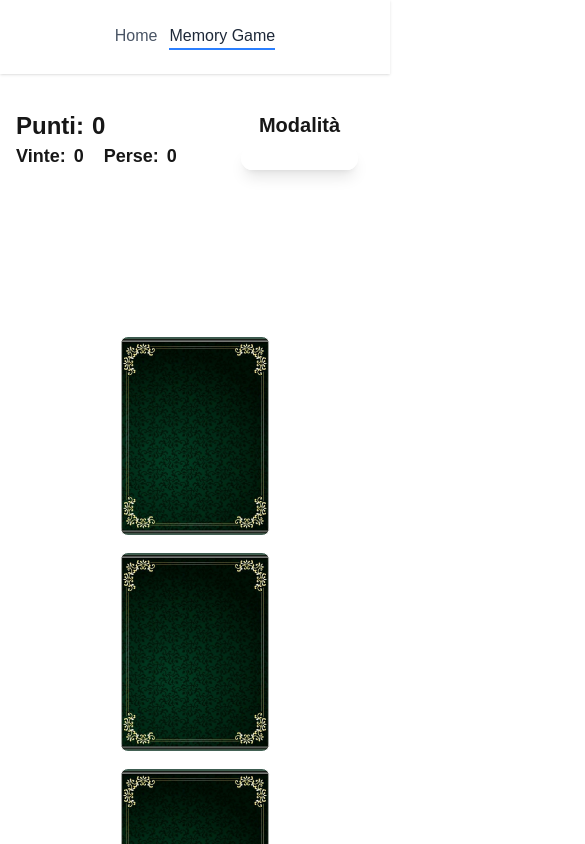
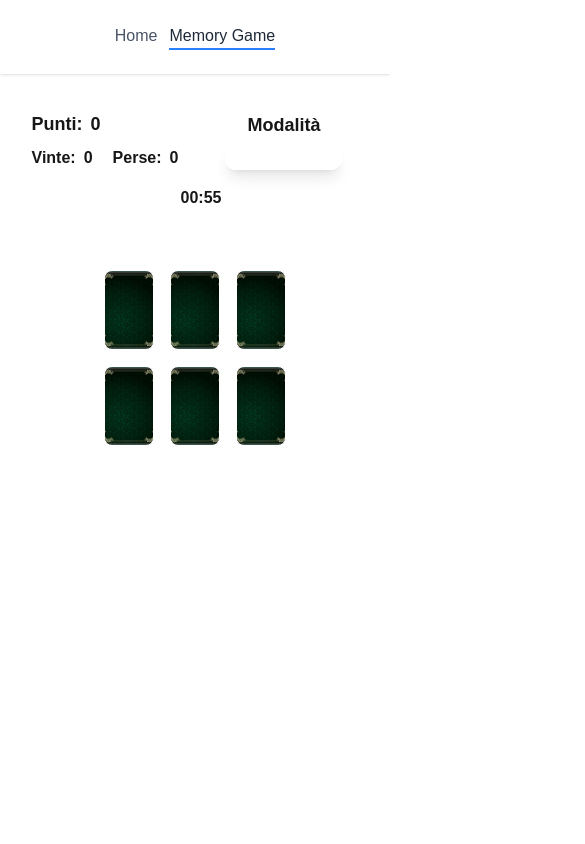
Before and after one commit to StefanoDaniello/prova-zustand, a Next.js app: page /memory-game in a window 390 px wide. Shown: the top 844 px of the page, 585 px wide, since content can reach past the window. Built offline with nearby package versions, Linux system fonts and the light colour scheme.

Commit message:
fix mobile

```diff
--- a/src/app/globals.css
+++ b/src/app/globals.css
@@ -55,6 +55,7 @@ body {
 
 .status-bar {
   display: flex;
+  flex-wrap: wrap;
   gap: 10px;
   padding: 20px;
   border-radius: 10px;
@@ -93,3 +94,54 @@ body {
     hue-rotate(185deg) brightness(101%) contrast(104%);
   width: 30px;
 }
+
+@media (max-width: 1024px) {
+  .status-indicator {
+    width: 45px;
+    height: 35px;
+    border-radius: 30px;
+    border-width: 2px;
+  }
+
+  .timer {
+    width: 20px;
+  }
+
+  .status-bar {
+    padding: 10px;
+    gap: 5px;
+  }
+
+  .status-indicator.filled {
+    border-width: 2px;
+  }
+}
+
+@media (max-width: 768px) {
+  .status-indicator {
+    width: 32px;
+    height: 25px;
+    border-radius: 30px;
+    border-width: 2px;
+  }
+
+  .timer {
+    width: 20px;
+  }
+
+  .status-bar {
+    padding: 10px;
+    gap: 5px;
+  }
+
+  .status-indicator.filled {
+    border-width: 2px;
+  }
+}
+
+/* Responsive scaling */
+@media (max-width: 480px) {
+  .status-indicator {
+    display: none;
+  }
+}
--- a/src/app/memory-game/page.tsx
+++ b/src/app/memory-game/page.tsx
@@ -93,20 +93,25 @@ export default function MemoryGame() {
 
   return (
     <div>
-      <div>
+      <div className="max-w-8xl m-auto mt-5">
         <div className="max-w-6xl m-auto mt-5">
-          <div className="flex justify-between items-center gap-4 p-4 w-full flex-wrap">
+          <div
+            className="flex flex-wrap justify-between sm:justify-between gap-4 p-4 w-full
+            items-center text-center
+            sm:text-left
+            [&>*]:mx-auto sm:[&>*]:mx-0"
+          >
             <div className="flex-col items-center">
-              <div className="flex items-center gap-2 text-2xl font-bold text-primary">
+              <div className="flex items-center gap-2 text-lg sm:text-xl md:text-2xl font-bold text-primary">
                 <h4>Punti:</h4>
                 <span>{point}</span>
               </div>
-              <div className="flex items-center gap-5">
-                <div className="flex items-center gap-2 text-lg font-semibold ">
+              <div className="flex items-center gap-5 mt-2">
+                <div className="flex items-center gap-2 text-base sm:text-lg md:text-xl font-semibold">
                   <h4>Vinte:</h4>
                   <span>{win}</span>
                 </div>
-                <div className="flex items-center gap-2 text-lg font-semibold ">
+                <div className="flex items-center gap-2 text-base sm:text-lg md:text-xl font-semibold">
                   <h4>Perse:</h4>
                   <span>{lose}</span>
                 </div>
@@ -115,9 +120,11 @@ export default function MemoryGame() {
 
             <div className="flex justify-end  pr-4">
               <div className="flex flex-col items-center gap-2">
-                <h4 className="text-xl font-bold text-primary">Modalità</h4>
+                <h4 className="text-lg sm:text-xl md:text-2xl font-bold text-primary">
+                  Modalità
+                </h4>
                 <select
-                  className="select px-2 rounded-full shadow-lg border-white border-2 text-white bg-transparent"
+                  className="select px-2 rounded-full shadow-lg border-white border-2 text-white bg-transparent "
                   aria-label="Selezione Modalità"
                   onChange={(e) => setModality(e.target.value)}
                   value={modality.name}
@@ -137,12 +144,14 @@ export default function MemoryGame() {
           </div>
 
           <div
-            className="w-full flex justify-center items-center gap-5"
+            className="w-full flex justify-center items-center "
             id="status-bar"
           >
-            <div className="flex justify-center items-center gap-3 text-2xl font-bold text-primary">
+            <div className="flex justify-center items-center gap-3 ">
               <img src="./timer.png" alt="Timer" className="timer" />
-              <h4>{time}</h4>
+              <h4 className="sm:text-xl md:text-2xl font-bold text-primary">
+                {time}
+              </h4>
             </div>
             <div className="status-bar">
               {/* Genera i pallini dinamicamente  */}
@@ -159,7 +168,24 @@ export default function MemoryGame() {
           </div>
         </div>
         <div className="flex justify-center items-center p-5 mt-10">
-          <div className={`grid grid-cols-${modality.col} gap-4`}>
+          <div
+            className={`
+            grid gap-4
+            ${modality.name === "easy" && "grid-cols-3 sm:grid-cols-3"}
+            ${
+              modality.name === "medium" &&
+              "grid-cols-3 sm:grid-cols-4 md:grid-cols-4"
+            }
+            ${
+              modality.name === "hard" &&
+              "grid-cols-4 sm:grid-cols-4 md:grid-cols-6"
+            }
+            ${
+              modality.name === "impossible" &&
+              "grid-cols-4 sm:grid-cols-6 md:grid-cols-8 lg:grid-cols-8 xl:grid-cols-10"
+            }
+          `}
+          >
             {shuffledIcons.map((icon) => (
               <Card
                 key={icon.id}
@@ -175,8 +201,8 @@ export default function MemoryGame() {
 
       {(matchStatus.name === "win" || matchStatus.name === "lose") && (
         <div className="fixed inset-0 z-50 bg-black/90 flex justify-center items-center">
-          <div className="flex flex-col items-center justify-center space-y-5">
-            <h4 className="text-white text-3xl font-bold">
+          <div className="flex flex-col items-center justify-center space-y-5 px-2">
+            <h4 className="text-white text-xl md:text-3xl font-bold text-center">
               {matchStatus.name === "win"
                 ? "Hai Vinto Complimenti!"
                 : "Hai Perso, andra meglio la prossima volta!"}
@@ -185,7 +211,7 @@ export default function MemoryGame() {
               onClick={() => {
                 setMatchStatus("progress");
               }}
-              className={`flex items-center px-4 py-2 font-medium tracking-wide text-white capitalize transition-colors duration-300 transform rounded-lg focus:outline-none focus:ring  focus:ring-opacity-80 hover:cursor-pointer ${
+              className={`flex items-center px-2 md:px-4 py-2 font-medium tracking-wide text-white capitalize transition-colors duration-300 transform rounded-lg focus:outline-none focus:ring  focus:ring-opacity-80 hover:cursor-pointer ${
                 matchStatus.name === "win"
                   ? "bg-blue-600  hover:bg-blue-500  focus:ring-blue-300"
                   : "bg-red-600  hover:bg-red-500  focus:ring-red-300"
@@ -229,7 +255,12 @@ function Card({
   return (
     <div
       onClick={() => flipCard(id)}
-      className="relative w-[150px] h-[200px] perspective cursor-pointer "
+      className="relative
+             w-[50px] h-[80px]
+             sm:w-[80px] sm:h-[120px]
+             md:w-[80px] md:h-[120px]
+             lg:w-[120px] lg:h-[180px]
+             perspective cursor-pointer"
     >
       <div
         className={`relative w-full h-full transition-transform duration-500 transform-style-preserve-3d group ${
@@ -249,7 +280,13 @@ function Card({
             matched ? "border-yellow-500" : "border-white"
           }`}
         >
-          <IconComponent className="w-20 h-20" />
+          <IconComponent
+            className="w-8 h-8
+             sm:w-10 sm:h-10
+             md:w-10 md:h-10
+             lg:w-18 lg:h-18
+             xl:w-23 xl:h-23"
+          />
         </div>
       </div>
     </div>
--- a/src/app/zustand-state/memory-game-store.ts
+++ b/src/app/zustand-state/memory-game-store.ts
@@ -32,7 +32,6 @@ import {
   ThumbsUp,
   Watch,
 } from "lucide-react";
-import { match } from "assert";
 
 const baseIcons: IconItem[] = [
   { id: 1, name: "heart", icon: Heart, flipped: false, matched: false },
@@ -97,7 +96,6 @@ type ModalityOption = {
   name: "easy" | "medium" | "hard" | "impossible";
   cardNumber: number;
   time: string;
-  col: string;
 };
 
 type MatchStatusOption = {
@@ -126,10 +124,10 @@ type MemoryGameStore = {
 };
 
 export const Modalities: ModalityOption[] = [
-  { name: "easy", cardNumber: 6, time: "1:00", col: "3" },
-  { name: "medium", cardNumber: 12, time: "1:30", col: "4" },
-  { name: "hard", cardNumber: 18, time: "1:50", col: "6" },
-  { name: "impossible", cardNumber: 30, time: "1:70", col: "10" },
+  { name: "easy", cardNumber: 6, time: "1:00" },
+  { name: "medium", cardNumber: 12, time: "1:30" },
+  { name: "hard", cardNumber: 18, time: "1:50" },
+  { name: "impossible", cardNumber: 20, time: "1:70" },
 ];
 
 export const MatchStatuses: MatchStatusOption[] = [
```
